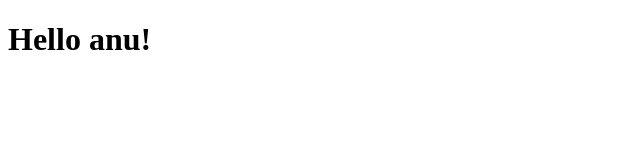
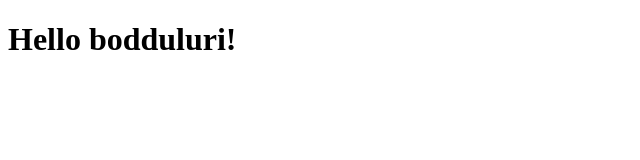
Before and after one commit to Vijay-yeruva/html-calculator, a plain HTML site: page index.html in a window 1280 px wide. Shown: the whole page, without its empty margins (0-640 px from the left). Drawn offline with Linux system fonts and the light colour scheme.

Commit message:
up to date

```diff
--- a/index.html
+++ b/index.html
@@ -4,6 +4,6 @@
 
 </head>
 <body>
-    <h1>Hello anu!</h1>
+    <h1>Hello bodduluri!</h1>
 </body>
 </html>
```
